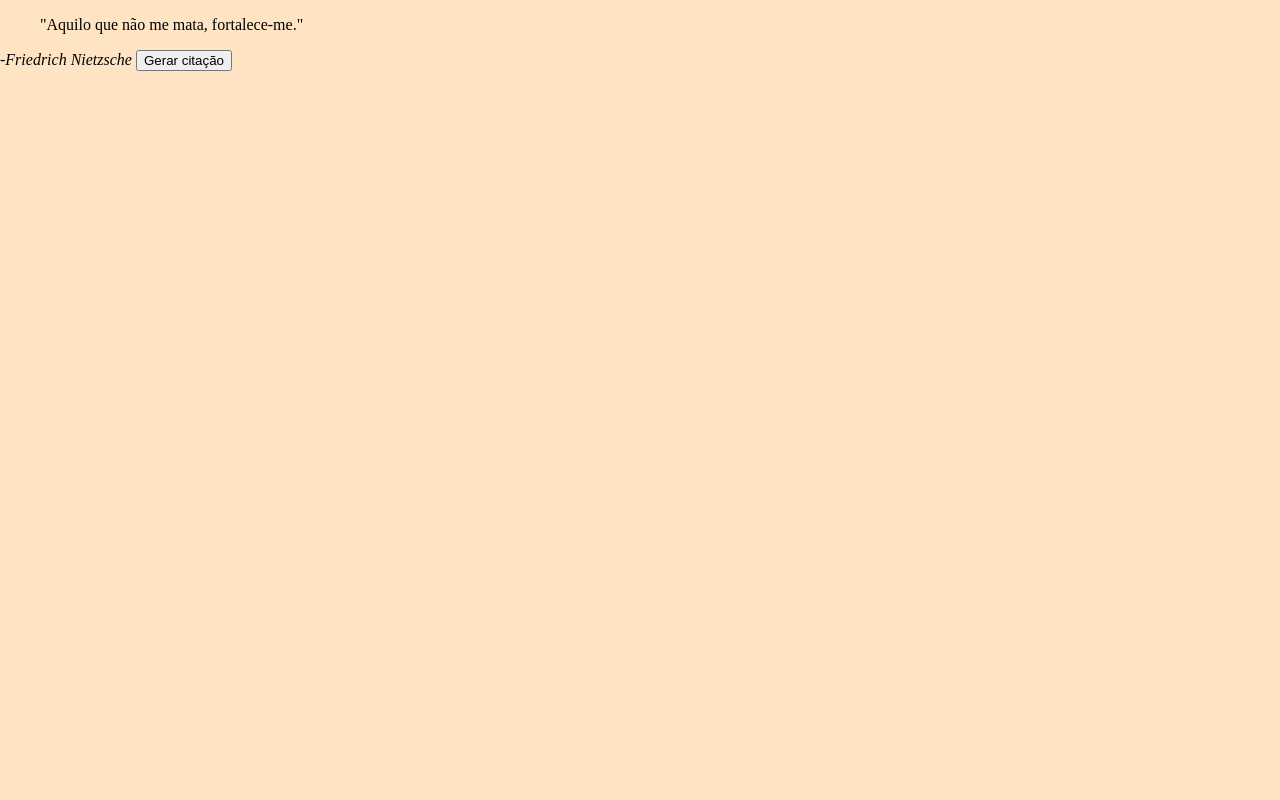
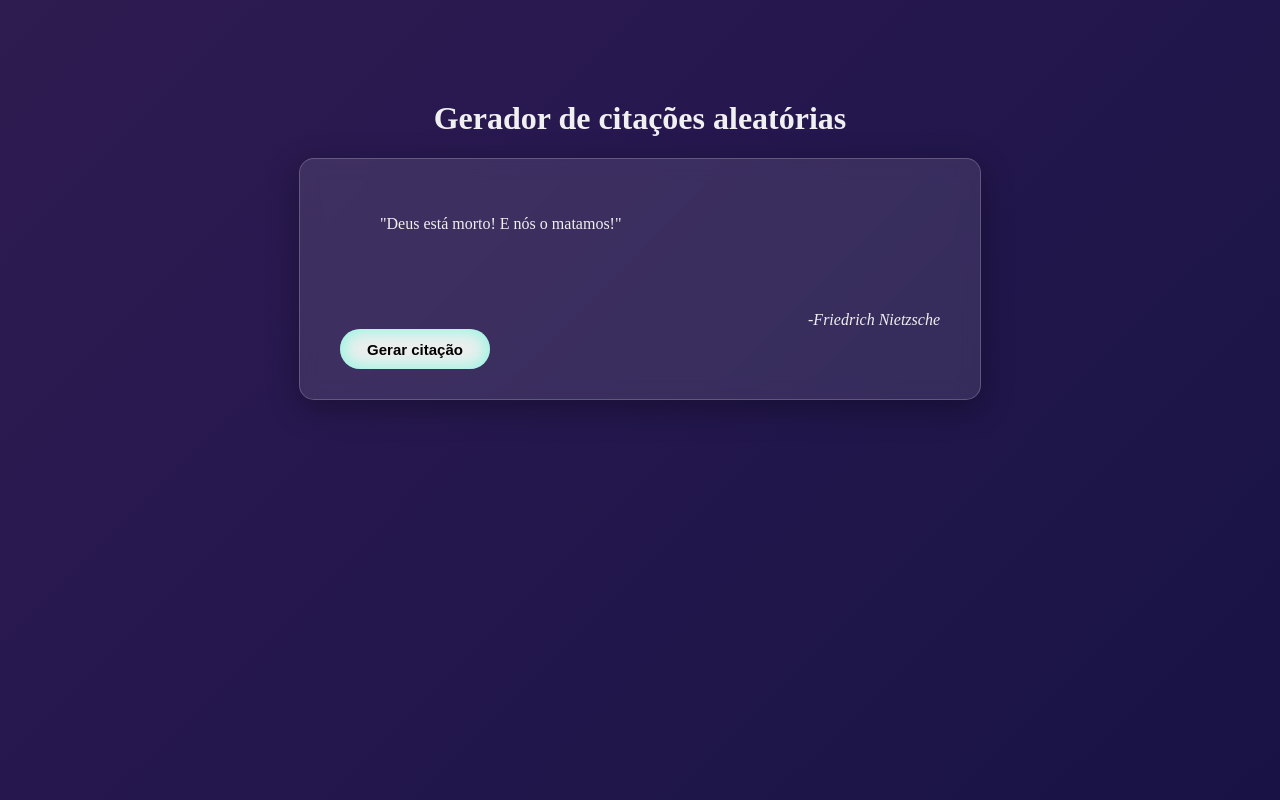
Before and after one commit to iOrlly/proj_citacao, a plain HTML site: page index.html in a window 1280 px wide. Both pictures are taken after a click on the button "Gerar citação". Drawn offline with Linux system fonts and the light colour scheme.

Commit message:
projeto citação
adicionando mais algumas citações e CSS e finalizando de mais.

```diff
--- a/gerador.js
+++ b/gerador.js
@@ -14,15 +14,36 @@ const citacoes = [
     {
         texto: "Sem música, a vida seria um erro.",
         autor: "Friedrich Nietzsche",
+    },
+    {
+        texto: "A persistência é o caminho do êxito.",
+        autor: "Charles Chaplin"
+    },
+    {
+        texto: "O único lugar onde o sucesso vem antes do trabalho é no dicionário.",
+        autor: "Albert Einstein"
+    },
+    {
+        texto: "Acredite que você pode, assim você já está no meio do caminho.",
+        autor: "Theodore Roosevelt"
+    },
+    {
+        texto: "Tudo o que um sonho precisa para ser realizado é alguém que acredite que ele possa ser realizado.",
+        autor: "Roberto Shinyashiki"
+    },
+    {
+        texto: "O sucesso é a soma de pequenos esforços repetidos dia após dia.",
+        autor: "Robert Collier"
     }
 
 ];
+console.log(citacoes.length)
 
 function gerarCitacao() {
     //const textoCitacoes = document.getElementById('citacao')
-    const gerar = Math.floor(Math.random() * citacoes.length);
+    const gerar = Math.floor(Math.random() * citacoes.length); //informa o tamanho do arrey
 
-    const citacaoSorteada = citacoes[gerar];
+    const citacaoSorteada = citacoes[gerar]; // = citacoes[gerar]; é o caminho que a variável citacaoSorteada vai percorer para pegar o objeto
 
     document.getElementById('textoCitacao').innerHTML = `"${citacaoSorteada.texto}"`;
     document.getElementById('autor').innerHTML = `-${citacaoSorteada.autor}`;
--- a/index.html
+++ b/index.html
@@ -7,13 +7,19 @@
         <title>Citações</title>
     </head>
     <body>
+        <header>
+            <h1>Gerador de citações aleatórias</h1>
+        </header>
         <main>
+
             <div class="container">
                 <blockquote id="textoCitacao">
                     Clique no botão abaixo para gerar uma citação.
                 </blockquote>
                 <cite id="autor"></cite>
-                <button onclick="gerarCitacao()">Gerar citação</button>
+                <div class="botao">
+                    <button id="bnt" onclick="gerarCitacao()">Gerar citação</button>
+                </div>
             </div>
         </main>
         <script src="gerador.js"></script>
--- a/style.css
+++ b/style.css
@@ -1,11 +1,82 @@
+/* =======================================================
+   MODELO 4: GRADIENTE ANIMADO / CÓSMICO
+   ======================================================= */
+@import url('https://fonts.googleapis.com/css2?family=Roboto:wght@300;400;700&display=swap');
+
+/* --- O EFEITO DO FUNDO ANIMADO --- */
 body {
-    background-color: bisque;
+    color: #f0f0f0;
     margin: 0;
+    background: linear-gradient(-45deg, #0e103d, #27184f, #3d2352, #1a2849);
+    /* 2. O Truque: o fundo é 4x maior que a tela */
+    background-size: 400% 400%;
+    animation: animarFundo 15s ease infinite alternate;
 }
 
-div#citacao {
-    color: black;
-    margin: auto;
-    font-family: "Arial", serif;
-    font-size: 12px;
+h1 {
+    text-align: center;
+    margin-top: 100px
 }
+
+/* Centraliza o container na tela */
+main {
+    display: flex;
+    justify-content: center;
+    align-items: center;
+}
+
+/* --- O PAINEL DA CITAÇÃO COM EFEITO "VIDRO FOSCO" --- */
+div.container {
+    background: rgba(255, 255, 255, 0.1);
+    backdrop-filter: blur(10px);
+    -webkit-backdrop-filter: blur(10px); /* Para compatibilidade com Safari */
+    padding: 40px;
+    width: 90%;
+    height: 20vh;
+    max-width: 600px;
+    border: 1px solid rgba(255, 255, 255, 0.2);
+    border-radius: 15px;
+    box-shadow: 0 8px 32px 0 rgba(0, 0, 0, 0.3);
+}
+
+/* --- ESTILOS DO TEXTO E BOT*/
+
+blockquote#textoCitacao{
+    height: 10vh;
+
+}
+
+cite#autor {
+    display: flex;
+    flex-direction: column;
+    text-align: right;
+}
+
+#bnt {
+    cursor: pointer;
+    width: 150px;
+    height: 40px;
+    font-weight: bold;
+    font-size: 15px;
+    border: none;
+    border-radius: 100px;
+    color: #000;
+    box-shadow: inset 0 0 20px
+    #00ffcc79;
+    transition: all 0.3s ease;
+}
+
+ /*transição de cor do botão */
+#bnt:hover {
+    background-color: #00ffccd0;
+    color: white;
+}
+
+@keyframes animarFundo {
+    from {
+        background-position: 0% 50%;
+    }
+    to {
+        background-position: 100% 50%;
+    }
+}
```
